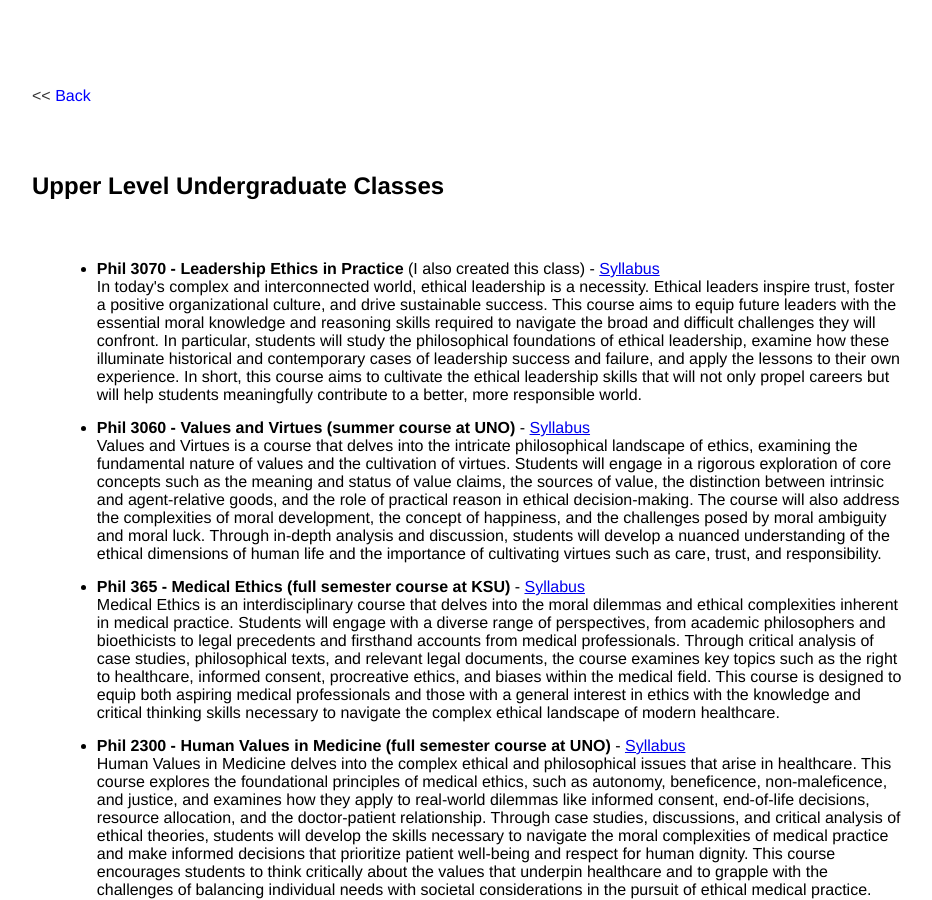
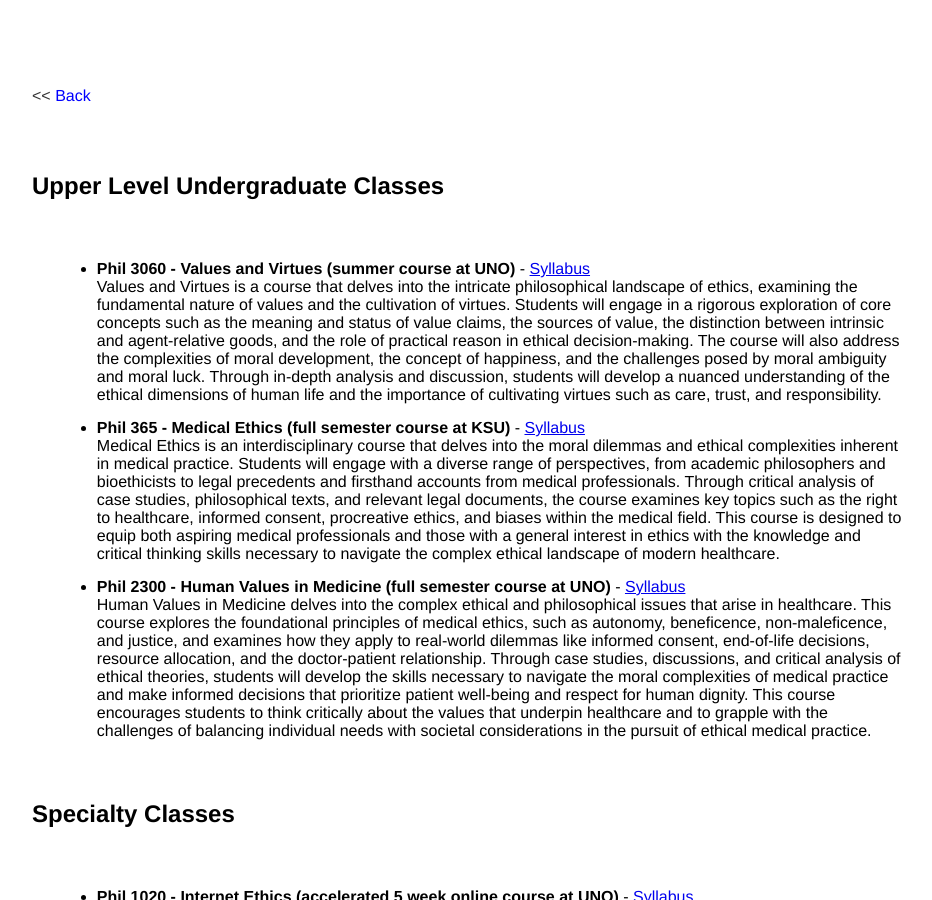
Before and after one commit to kevinjpatton/kevinjpatton.github.io, a Jekyll site: the page built from teaching/pastcourses/index.html, in a window 1280 px wide and 900 px high, scrolled down 348 px. Shown: the whole window, without its empty margins (160-1092 px from the left). Built offline with Jekyll 4.4.1, drawn with Linux system fonts in a browser that asks for light colours; Markdown is read by kramdown in place of the engine named in the settings.

Commit message:
Update index.html

```diff
--- a/teaching/pastcourses/index.html
+++ b/teaching/pastcourses/index.html
@@ -12,7 +12,6 @@ title: Past Courses - Kevin Patton
   }
 </style>
 <h2>Upper Level Undergraduate Classes</h2><ul class="standard-list">
-<li><b>Phil 3070 - Leadership Ethics in Practice</b> (I also created this class) - <a href="/teaching/phil_3070/PHIL3070_Syllabus_Sp24.pdf" target="_blank">Syllabus</a><br>In today's complex and interconnected world, ethical leadership is a necessity. Ethical leaders inspire trust, foster a positive organizational culture, and drive sustainable success. This course aims to equip future leaders with the essential moral knowledge and reasoning skills required to navigate the broad and difficult challenges they will confront. In particular, students will study the philosophical foundations of ethical leadership, examine how these illuminate historical and contemporary cases of leadership success and failure, and apply the lessons to their own experience. In short, this course aims to cultivate the ethical leadership skills that will not only propel careers but will help students meaningfully contribute to a better, more responsible world.</li>
 <li><b>Phil 3060 - Values and Virtues (summer course at UNO)</b> - <a href="/teaching/phil_3060/Syllabus_3060.pdf" target="_blank">Syllabus</a><br>Values and Virtues is a course that delves into the intricate philosophical landscape of ethics, examining the fundamental nature of values and the cultivation of virtues. Students will engage in a rigorous exploration of core concepts such as the meaning and status of value claims, the sources of value, the distinction between intrinsic and agent-relative goods, and the role of practical reason in ethical decision-making. The course will also address the complexities of moral development, the concept of happiness, and the challenges posed by moral ambiguity and moral luck. Through in-depth analysis and discussion, students will develop a nuanced understanding of the ethical dimensions of human life and the importance of cultivating virtues such as care, trust, and responsibility.</li>
 <li><b>Phil 365  - Medical Ethics (full semester course at KSU)</b> - <a href="/teaching/phil_365/Syllabus_Phil365_Spring2020.pdf" target="_blank">Syllabus</a><br>Medical Ethics is an interdisciplinary course that delves into the moral dilemmas and ethical complexities inherent in medical practice. Students will engage with a diverse range of perspectives, from academic philosophers and bioethicists to legal precedents and firsthand accounts from medical professionals. Through critical analysis of case studies, philosophical texts, and relevant legal documents, the course examines key topics such as the right to healthcare, informed consent, procreative ethics, and biases within the medical field. This course is designed to equip both aspiring medical professionals and those with a general interest in ethics with the knowledge and critical thinking skills necessary to navigate the complex ethical landscape of modern healthcare.</li>
 <li><b>Phil 2300 - Human Values in Medicine (full semester course at UNO)</b> - <a href="/teaching/phil_2300/Philosophy 2300 - Fall 2022 - Syllabus.pdf" target="_blank">Syllabus</a><br>Human Values in Medicine delves into the complex ethical and philosophical issues that arise in healthcare. This course explores the foundational principles of medical ethics, such as autonomy, beneficence, non-maleficence, and justice, and examines how they apply to real-world dilemmas like informed consent, end-of-life decisions, resource allocation, and the doctor-patient relationship. Through case studies, discussions, and critical analysis of ethical theories, students will develop the skills necessary to navigate the moral complexities of medical practice and make informed decisions that prioritize patient well-being and respect for human dignity. This course encourages students to think critically about the values that underpin healthcare and to grapple with the challenges of balancing individual needs with societal considerations in the pursuit of ethical medical practice.</li>
```
